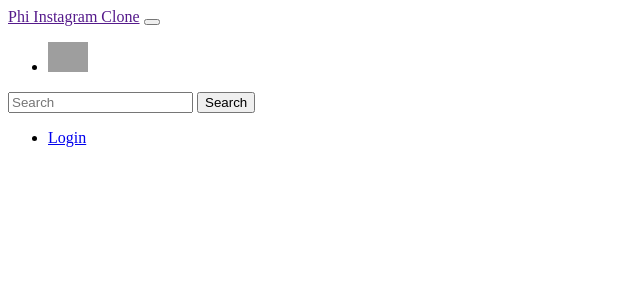
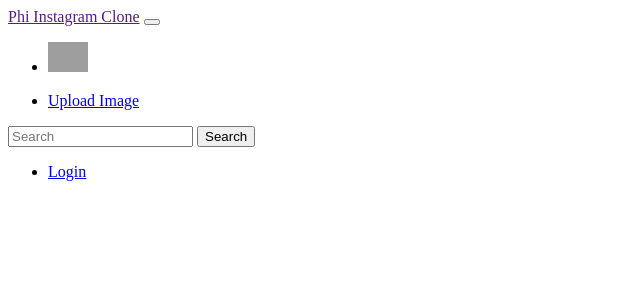
Before and after one commit to denn-is-njeruh/Instaclone, a Django app: template phiimages/templates/navbar.html in a window 1280 px wide. Shown: the top 300 px of the page, without its empty margins (0-640 px from the left). Run offline with Django 3.2, Linux system fonts and the light colour scheme; the template is opened without the code that fills it, so the values that code supplies are empty; some libraries are stand-ins or nearby versions; grey boxes are pictures that could not be loaded.

Commit message:
add upload image option to the navbar

```diff
--- a/phiimages/templates/all_phiimages/base.html
+++ b/phiimages/templates/all_phiimages/base.html
@@ -5,7 +5,7 @@
   <head>
     <meta charset="UTF-8">
     {% if title %}
-    <title>PhiInsta - {{title}} </title>
+    <title> PhiInsta - {{title}} </title>
     {% else %}
       <title>PhiInsta</title>
     {% endif %}
--- a/phiimages/templates/navbar.html
+++ b/phiimages/templates/navbar.html
@@ -16,6 +16,12 @@
           <ul class="navbar-nav me-auto mb-2 mb-lg-0">
             <li class="nav-item">
               <a class="nav-link active" aria-current="page" href=""><img class="logo" height=30px src="https://upload.wikimedia.org/wikipedia/commons/thumb/2/2a/Instagram_logo.svg/840px-Instagram_logo.svg.png" alt="Instagram"></a>
+            </li>
+          </ul>
+
+          <ul class="navbar-nav me-auto mb-2 mb-lg-0">
+            <li class="nav-item">
+              <a class="nav-link active text-dark" aria-current="page" href="{% url 'image-add' %}">Upload Image</a>
             </li>
           </ul>
 
```
